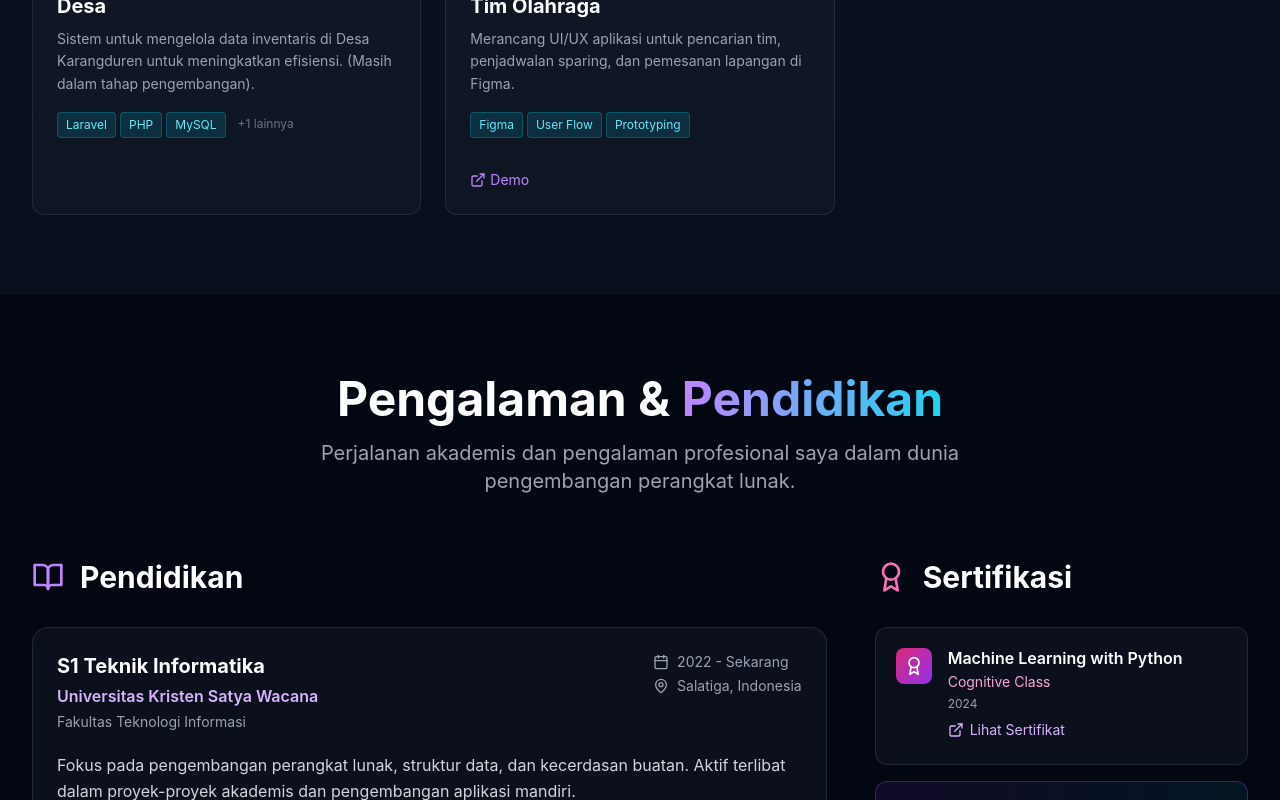
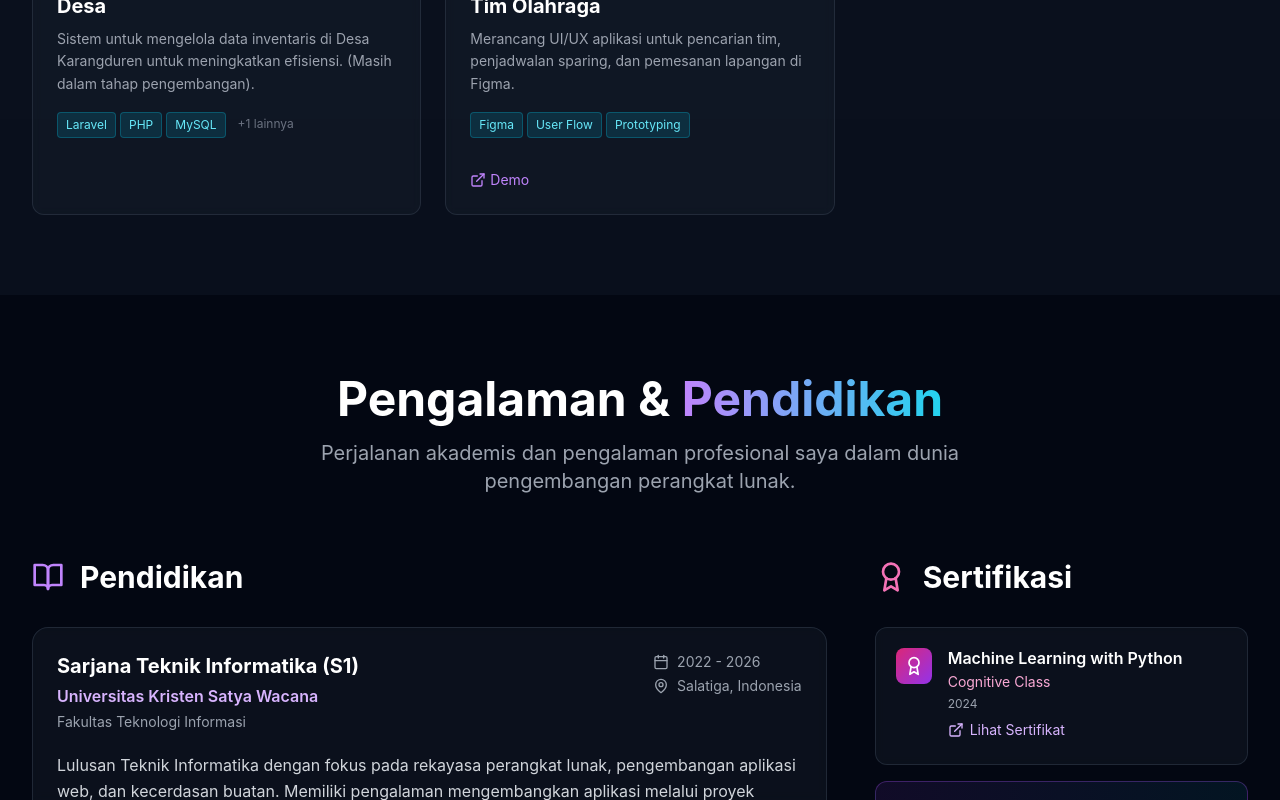
Before and after one commit to adisetyow/Portfolio, a React (Vite) app: page / in a window 1280 px wide. Shown: the part 4200-5000 px from the top of the page. Built offline with nearby package versions, Linux system fonts and the light colour scheme.

Commit message:
update education

```diff
--- a/src/components/Experience.tsx
+++ b/src/components/Experience.tsx
@@ -13,26 +13,26 @@ const Experience = () => {
   const education = [
     {
       institution: "Universitas Kristen Satya Wacana",
-      degree: "S1 Teknik Informatika",
+      degree: "Sarjana Teknik Informatika (S1)",
       specialization: "Fakultas Teknologi Informasi",
-      period: "2022 - Sekarang",
+      period: "2022 - 2026",
       location: "Salatiga, Indonesia",
       description:
-        "Fokus pada pengembangan perangkat lunak, struktur data, dan kecerdasan buatan. Aktif terlibat dalam proyek-proyek akademis dan pengembangan aplikasi mandiri.",
+        "Lulusan Teknik Informatika dengan fokus pada rekayasa perangkat lunak, pengembangan aplikasi web, dan kecerdasan buatan. Memiliki pengalaman mengembangkan aplikasi melalui proyek akademik dan kolaborasi tim.",
       achievements: [
-        "Mempertahankan IPK 3.62 / 4.00",
-        "Mengembangkan beberapa proyek full-stack sebagai bagian dari kurikulum",
-        "Aktif dalam kelompok studi pengembangan web dan mobile",
+        "Meraih IPK 3,70 / 4,00",
+        "Mengembangkan aplikasi full-stack melalui proyek akademik dan kolaboratif",
+        "Menerapkan konsep rekayasa perangkat lunak dalam perancangan dan pengembangan aplikasi",
       ],
     },
     {
       institution: "SMA Negeri 1 Tengaran",
-      degree: "Jurusan MIPA",
-      specialization: "Matematika & Ilmu Pengetahuan Alam",
+      degree: "Sekolah Menengah Atas",
+      specialization: "Matematika dan Ilmu Pengetahuan Alam (MIPA)",
       period: "2019 - 2022",
-      location: "Kab. Semarang, Indonesia",
+      location: "Kabupaten Semarang, Indonesia",
       description:
-        "Memberikan dasar yang kuat dalam matematika dan sains yang mendukung studi saya di bidang Teknik Informatika.",
+        "Membangun fondasi akademik dalam matematika dan ilmu pengetahuan alam yang mendukung kemampuan berpikir logis, analitis, dan pemecahan masalah.",
     },
   ];
 
@@ -150,7 +150,7 @@ const Experience = () => {
                                 {achievement}
                               </span>
                             </div>
-                          )
+                          ),
                         )}
                       </div>
                     )}
@@ -209,7 +209,7 @@ const Experience = () => {
                                 {achievement}
                               </span>
                             </div>
-                          )
+                          ),
                         )}
                       </div>
                     </div>
--- a/src/components/Footer.tsx
+++ b/src/components/Footer.tsx
@@ -58,7 +58,9 @@ const Footer = () => {
               </div>
               <div className="flex items-center">
                 <div className="w-2 h-2 bg-purple-400 rounded-full mr-3"></div>
-                <span className="text-gray-400">Sedang menempuh studi</span>
+                <span className="text-gray-400">
+                  Internship at Kementerian Ketenagakerjaan RI
+                </span>
               </div>
               <div className="flex items-center">
                 <div className="w-2 h-2 bg-cyan-400 rounded-full mr-3"></div>
--- a/src/components/Skills.tsx
+++ b/src/components/Skills.tsx
@@ -37,7 +37,7 @@ const Skills = () => {
       skills: [
         { name: "Git/GitHub", level: 58 },
         { name: "Docker", level: 45 },
-        { name: "AWS", level: 20 },
+        { name: "Google Colaboratory", level: 40 },
         { name: "MongoDB", level: 50 },
         { name: "PostgreSQL", level: 42 },
       ],
```
